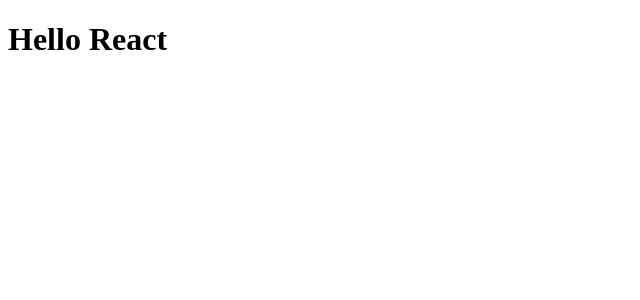
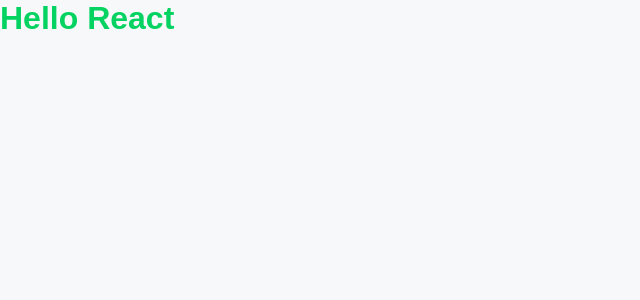
Before and after one commit to prynssmaia/podcastr-nlw5, a Next.js app: page / in a window 1280 px wide. Shown: the top 300 px of the page, without its empty margins (0-640 px from the left). Built offline with nearby package versions, Linux system fonts and the light colour scheme.

Commit message:
add global styles with sass

```diff
--- a/package.json
+++ b/package.json
@@ -10,7 +10,8 @@
   "dependencies": {
     "next": "10.1.3",
     "react": "17.0.2",
-    "react-dom": "17.0.2"
+    "react-dom": "17.0.2",
+    "sass": "^1.32.11"
   },
   "devDependencies": {
     "@types/node": "^14.14.41",
--- a/src/pages/_app.tsx
+++ b/src/pages/_app.tsx
@@ -1,3 +1,4 @@
+import '../styles/global.scss'
 
 function MyApp({ Component, pageProps }) {
   return <Component {...pageProps} />
--- /dev/null
+++ b/src/styles/global.scss
@@ -0,0 +1,43 @@
+* {
+    margin: 0;
+    padding: 0;
+    box-sizing: border-box;
+}
+
+:root {
+    --white: #FFF;
+
+    --gray-50: #F7F8FA;
+    --gray-100: #E6E8EB;
+    --gray-200: #AFB2B1;
+    --gray-500: #808080;
+    --gray-800: #494D4B;
+
+    --green-500: #04D361;
+
+    --purple-300: #9F75FF;
+    --purple-400: #9164FA;
+    --purple-500: #8257E5;
+    --purple-800: #6F48C9;
+  }
+
+body {
+    background: var(--gray-50);
+}
+
+body, input, textarea, button {
+    font: 500 1rem sans-serif;
+    color: var(--green-500);
+}
+
+h1 {
+    font-size: 2rem;
+}
+
+h2 {
+    font-size: 1.5rem;
+}
+
+button {
+    cursor: pointer;
+}
```
Also changed, not shown: 1 other file (tests, documents, lock files or other folders).
